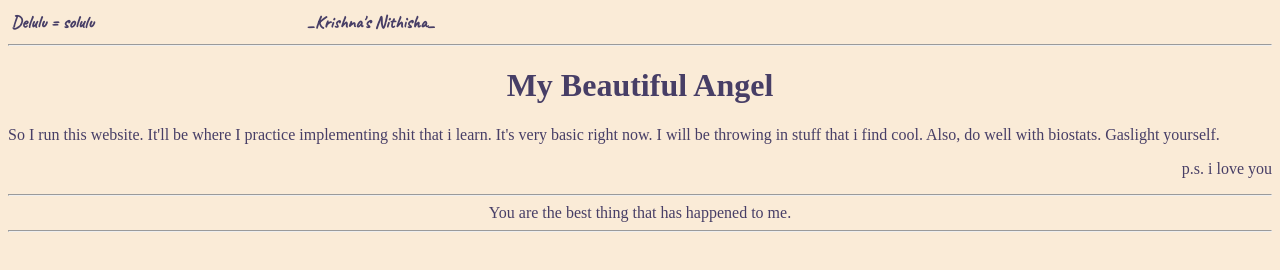
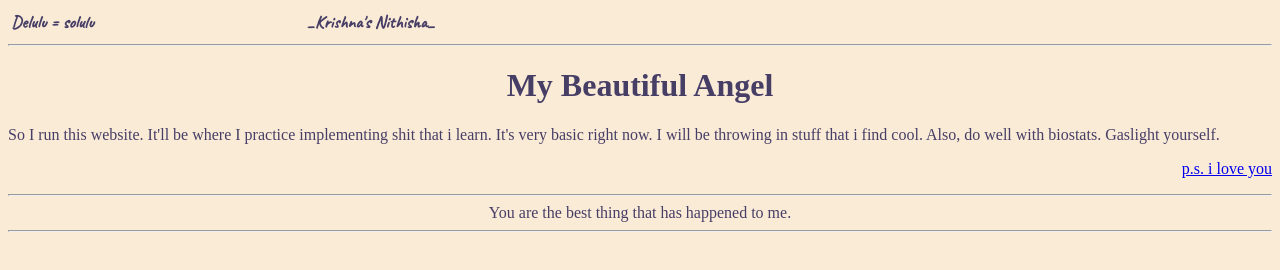
Before and after one commit to chimply22/personal, a plain HTML site: page index.html in a window 1280 px wide. Drawn offline with Linux system fonts and the light colour scheme.

Commit message:
Update index.html

```diff
--- a/index.html
+++ b/index.html
@@ -20,7 +20,7 @@
     <h1 class="head" >My Beautiful Angel</h1>
     <h2 class="sub"></h2>
     <p class="content">So I run this website. It'll be where I practice implementing shit that i learn. It's very basic right now. I will be throwing in stuff that i find cool. Also, do well with biostats. Gaslight yourself.</p>
-    <p class="ps">p.s. i love you</p>
+    <p class="ps"><a href="./assests/try.jpg">p.s. i love you</a></p>
 </body>
 <hr>
 <footer style="text-align: center;">
```
